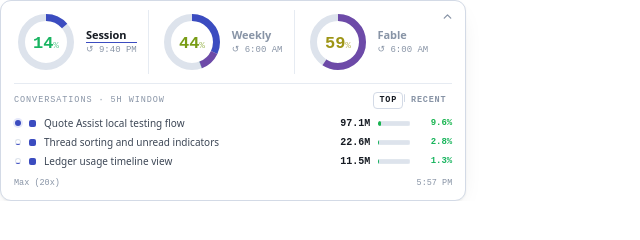
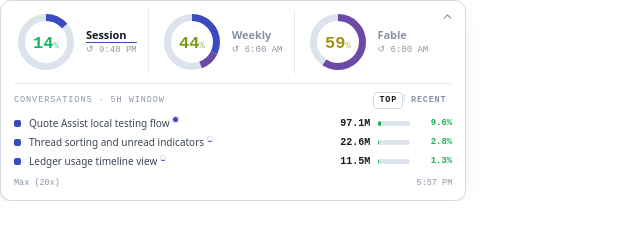
Before and after one commit to sportnak5/usage-widget, a website built with Vite: page widget.html in a window 1280 px wide. Both pictures are taken after a click on the button "Show top sessions". Shown: the full height of the page, 0-640 px from the left. Built offline with nearby package versions, Linux system fonts and the light colour scheme.

Commit message:
Keep the widget's width when the conversation list opens
The card sizes itself to its widest content, so opening the list let a
long conversation name stretch it — and the name's ellipsis never fired
because the card grew instead of the text truncating. The list now has no
say in the card's width and stretches to whatever the collapsed row
decided, so names are cut to fit.

The status mark loses its column and rides at the top right of the name
instead, giving the row its width back. It is only drawn when there is
something to say: the empty alignment placeholder was only ever there to
hold the column open. The ledger's list keeps its own column.

```diff
--- a/src/styles/widget.css
+++ b/src/styles/widget.css
@@ -31,13 +31,17 @@ html,body{background:transparent;overflow:hidden;user-select:none;-webkit-user-s
 .chev:focus-visible{outline:2px solid var(--accent);outline-offset:0}
 .chev svg{transition:transform .2s ease}
 .chev[aria-expanded="true"] svg{transform:rotate(180deg)}
-.wtop5{margin-top:9px;padding-top:8px;border-top:1px solid var(--line-soft)}
+/* Zero intrinsic width, stretched to the card: the list never votes on how wide
+   `.widget`'s max-content sizing makes the card, so expanding keeps the
+   collapsed width and long names ellipsize instead. */
+.wtop5{margin-top:9px;padding-top:8px;border-top:1px solid var(--line-soft);width:0;min-width:100%}
 .wtop5 .cap{font-family:"IBM Plex Mono",ui-monospace,monospace;font-size:8.5px;letter-spacing:.11em;
   text-transform:uppercase;color:var(--faint);display:block;margin-bottom:5px}
-.wr{display:grid;grid-template-columns:7px 7px minmax(0,1fr) auto 32px 34px;gap:8px;align-items:center;
+.wr{display:grid;grid-template-columns:7px minmax(0,1fr) auto 32px 34px;gap:8px;align-items:center;
   padding:2px 0;font-size:10px}
 .wr i{width:7px;height:7px;border-radius:2px}
-.wr .n{white-space:nowrap;overflow:hidden;text-overflow:ellipsis;color:var(--ink-2);font-weight:500}
+.wr .n{display:flex;align-items:flex-start;gap:3px;min-width:0;color:var(--ink-2);font-weight:500}
+.wr .nt{white-space:nowrap;overflow:hidden;text-overflow:ellipsis}
 .wr .t{font-family:"IBM Plex Mono",ui-monospace,monospace;font-variant-numeric:tabular-nums;color:var(--ink);font-weight:600;font-size:10px}
 .wr .g{height:5px;border-radius:2px;background:var(--ring);overflow:hidden;box-shadow:inset 0 0 0 .5px var(--line-soft)}
 .wr .g i{display:block;height:100%;border-radius:2px;width:auto;
@@ -64,9 +68,11 @@ html,body{background:transparent;overflow:hidden;user-select:none;-webkit-user-s
 .tsort button:hover{color:var(--ink-2)}
 .tsort button[aria-pressed="true"]{color:var(--ink);border-color:var(--line)}
 .tsort button:focus-visible{outline:2px solid var(--accent);outline-offset:1px}
-/* Same two states as the ledger's list, at the widget's scale. */
-.wr .tmark{width:6px;height:6px;border-radius:50%;justify-self:center}
-.wr .tmark.new{background:var(--accent);box-shadow:0 0 0 2px var(--accent-soft)}
+/* Same two states as the ledger's list, at the widget's scale — but riding at
+   the top right of the name instead of holding a column of their own, so the
+   row spends its width on the name. */
+.wr .tmark{flex:none;width:6px;height:6px;border-radius:50%;margin-top:1px}
+.wr .tmark.new{width:5px;height:5px;background:var(--accent);box-shadow:0 0 0 1.5px var(--accent-soft)}
 .wr .tmark.work{border:1.3px solid var(--ring);border-top-color:var(--accent);background:transparent;
   animation:tspin .8s linear infinite}
 @keyframes tspin{to{transform:rotate(360deg)}}
--- a/src/widget.ts
+++ b/src/widget.ts
@@ -75,8 +75,8 @@ function renderRows(): void {
         const name = e.title || basename(cwd) || "untitled";
         const tip = `${name}\n${tidy(cwd)}\n${pct === null ? e.share.toFixed(0) + "% of usage in this window" : pct.toFixed(1) + "% of the " + SCOPE[sel] + " limit"}${statusNote(e)}`;
         return `<div class="wr" style="${paint(pct === null ? null : pct / 100)}" title="${esc(tip)}" data-sid="${esc(sid)}">
-          ${statusMark(e)}<i style="background:${modelColor(e.models[0].model)}"></i>
-          <span class="n">${esc(name)}</span>
+          <i style="background:${modelColor(e.models[0].model)}"></i>
+          <span class="n"><span class="nt">${esc(name)}</span>${e.working || e.unread ? statusMark(e) : ""}</span>
           <span class="t">${tok(e.raw)}</span>
           <span class="g"><i style="width:${Math.max(2, Math.min(100, pct ?? e.share)).toFixed(1)}%"></i></span>
           <span class="p gauge-color">${pct === null ? e.share.toFixed(0) + "%" : pct.toFixed(1) + "%"}</span>
```
